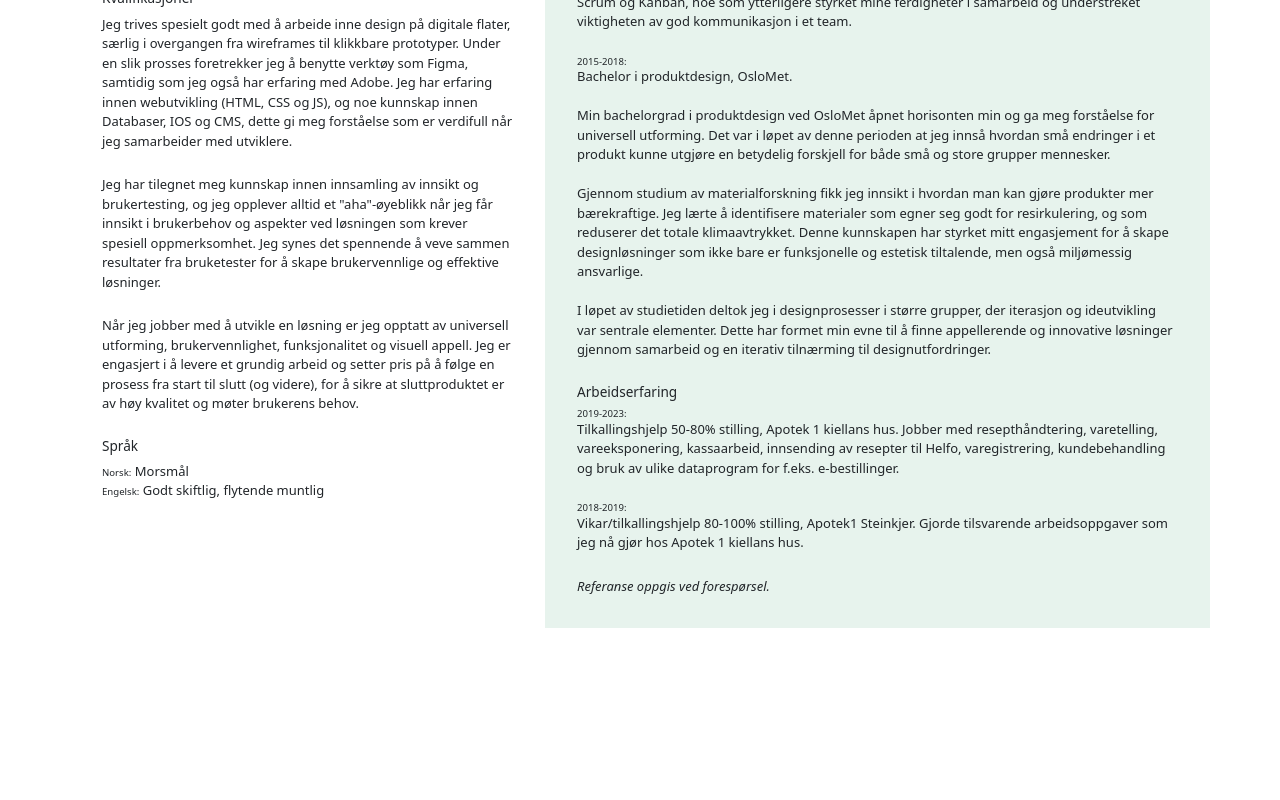
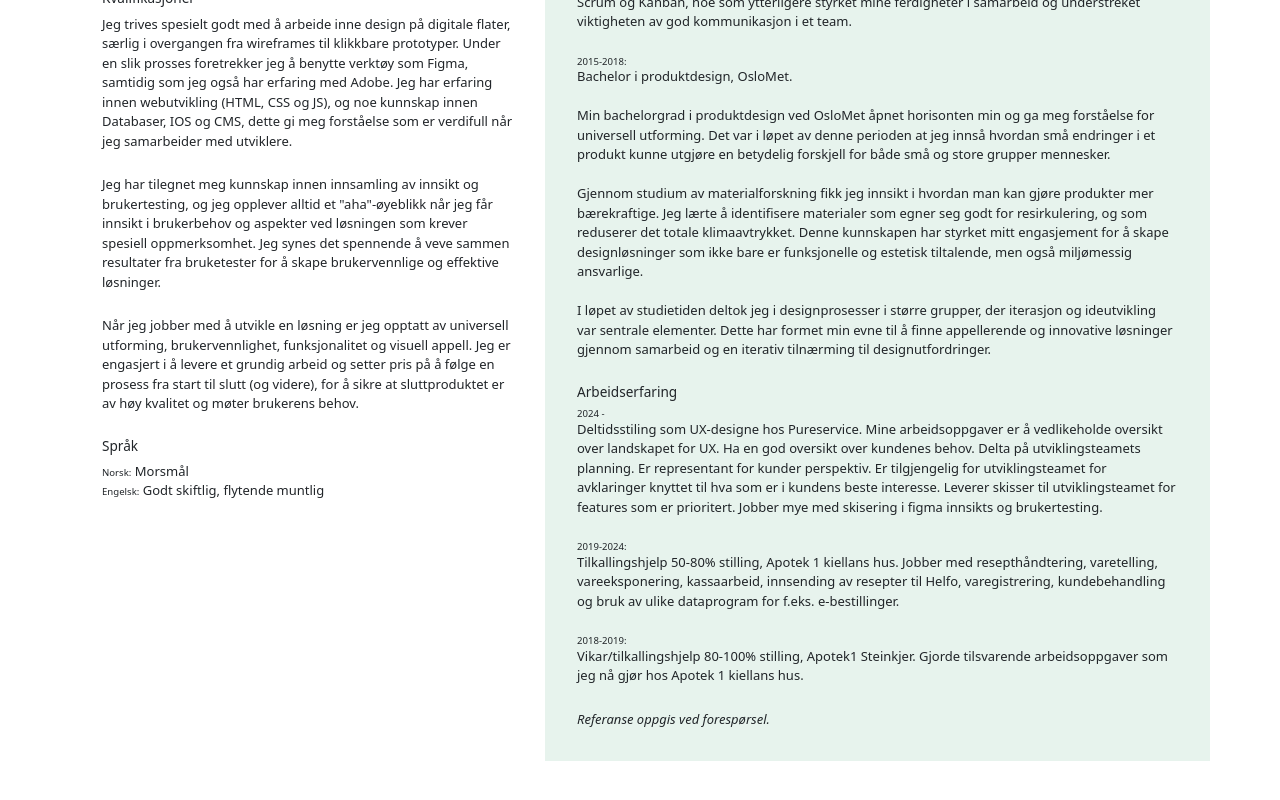
Before and after one commit to linus-linus/portfolio, a Vue app: page /cv in a window 1280 px wide. Shown: the part 514-1314 px from the top of the page. Before the commit the page ends 1242 px from the top, so only its background shows below. Built offline with nearby package versions, Linux system fonts and the light colour scheme.

Commit message:
update cv

```diff
--- a/src/components/shared/TheNavigation.vue
+++ b/src/components/shared/TheNavigation.vue
@@ -4,7 +4,9 @@
 	<div
 		class="collapse"
 		id="collapseExample"></div>
-	<nav class="navbar navbar-expand-lg sticky-top">
+	<nav
+		style="background-color: white"
+		class="navbar navbar-expand-lg sticky-top">
 		<div class="container-fluid">
 			<router-link
 				class="nav-link nav-style-balloon"
--- a/src/views/CvView.vue
+++ b/src/views/CvView.vue
@@ -106,7 +106,14 @@
 					</div>
 					<div class="text-spacing">
 						<h3 class="header-spacing-two">Arbeidserfaring</h3>
-						<h4 class="year-font-size-two">2019-2023:</h4>
+						<h4 class="year-font-size-two">2024 -</h4>
+						<p class="text-spacing">
+							Deltidsstiling som UX-designe hos Pureservice. Mine arbeidsoppgaver er å vedlikeholde oversikt over landskapet for UX. Ha en god oversikt over kundenes behov. Delta på
+							utviklingsteamets planning. Er representant for kunder perspektiv. Er tilgjengelig for utviklingsteamet for avklaringer knyttet til hva som er i kundens beste interesse.
+							Leverer skisser til utviklingsteamet for features som er prioritert. Jobber mye med skisering i figma innsikts og brukertesting.
+						</p>
+
+						<h4 class="year-font-size">2019-2024:</h4>
 						<p class="text-spacing">
 							Tilkallingshjelp 50-80% stilling, Apotek 1 kiellans hus. Jobber med resepthåndtering, varetelling, vareeksponering, kassaarbeid, innsending av resepter til Helfo,
 							varegistrering, kundebehandling og bruk av ulike dataprogram for f.eks. e-bestillinger.
```
